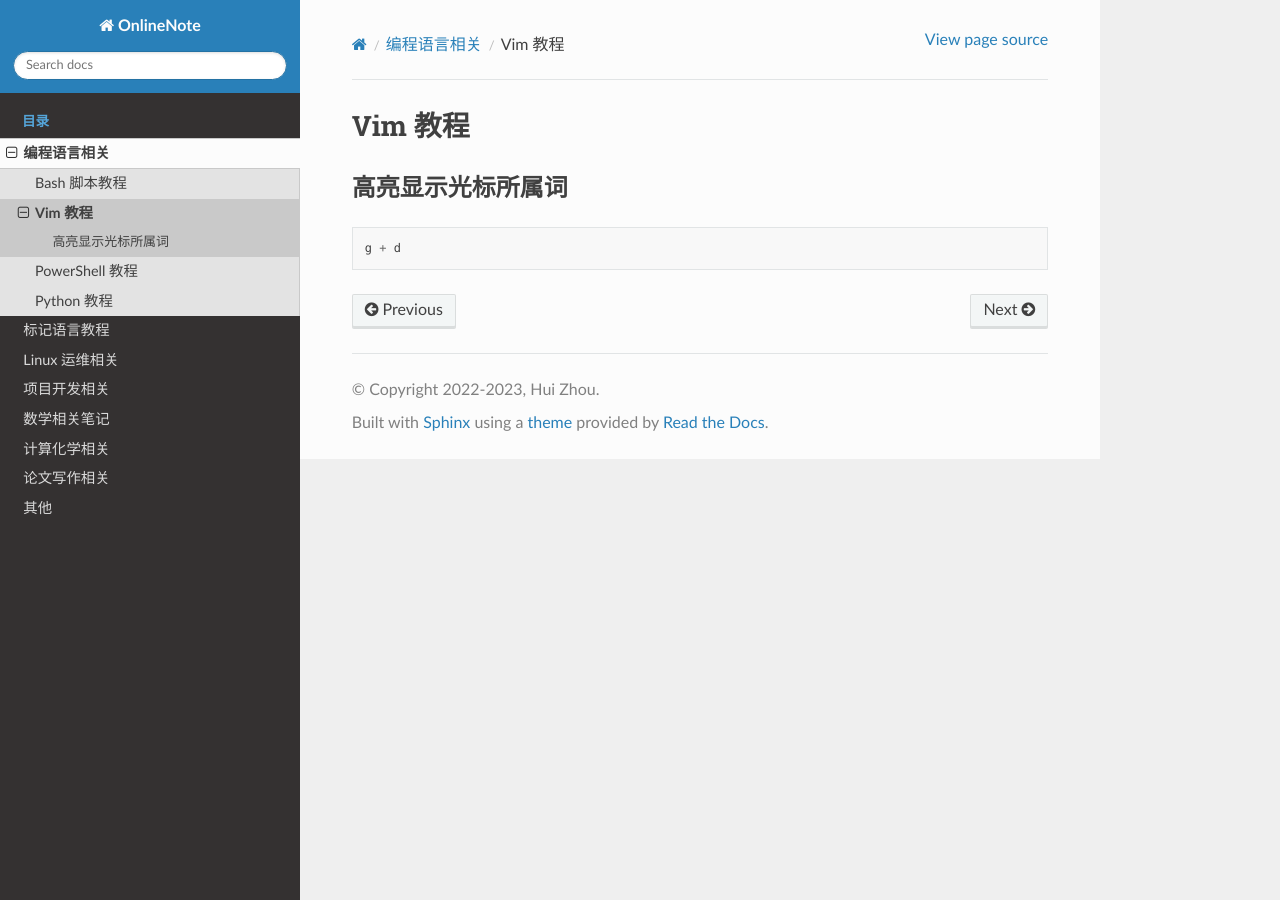
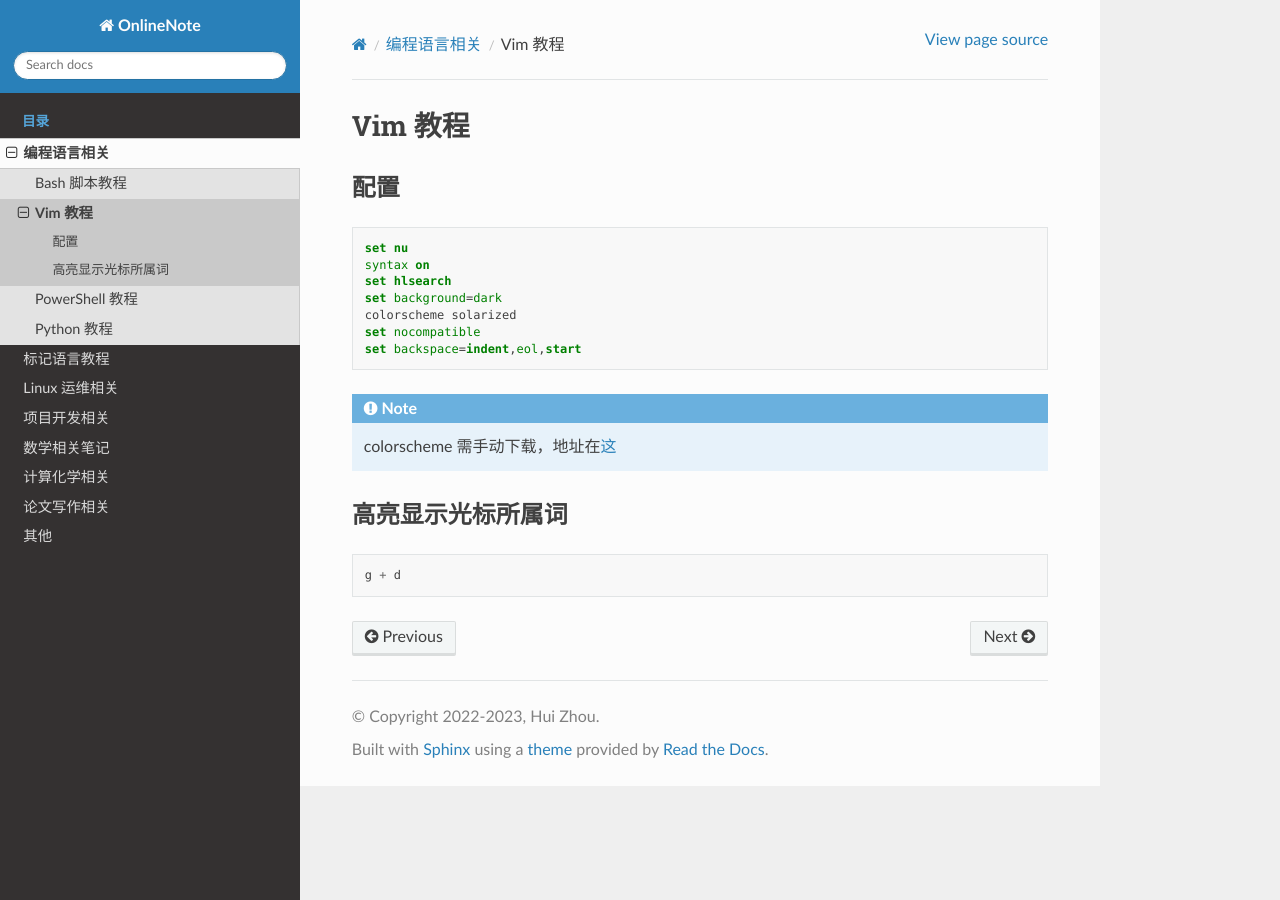
Before and after one commit to Rasic2/CodeNote, a Sphinx documentation site: the page built from docs/source/language/vi.md, in a window 1280 px wide. Built offline with Sphinx 7.4.7 and the Read the Docs theme 2.0.0, drawn with Linux system fonts in a browser that asks for light colours.

Commit message:
update vi.md

````diff
--- a/docs/source/language/vi.md
+++ b/docs/source/language/vi.md
@@ -1,4 +1,20 @@
 # Vim 教程
+
+## 配置
+
+```vim
+set nu
+syntax on
+set hlsearch
+set background=dark
+colorscheme solarized
+set nocompatible
+set backspace=indent,eol,start
+```
+
+:::{note}
+colorscheme 需手动下载，地址在[这](https://vimcolorschemes.com/top)
+:::
 
 ## 高亮显示光标所属词
 
````
